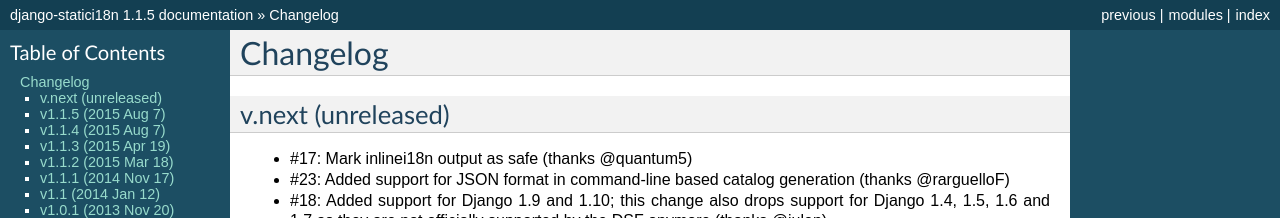
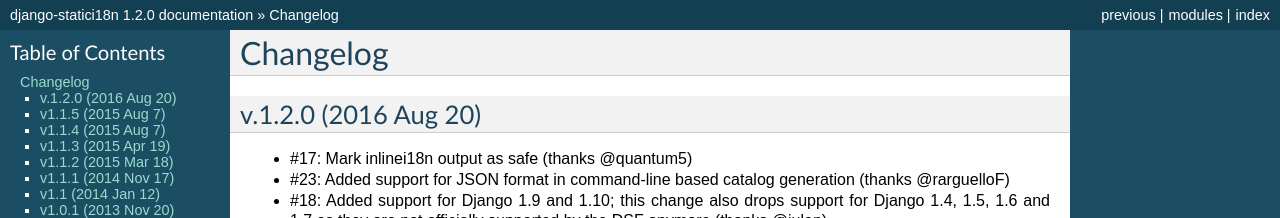
Before and after one commit to zyegfryed/django-statici18n, a Sphinx documentation site: the page built from docs/changelog.rst, in a window 1280 px wide and 900 px high. Shown: the top 218 px of the window. Built offline with Sphinx 7.4.7, drawn with Linux system fonts in a browser that asks for light colours; some of the changed text lies outside the part shown.

Commit message:
Bump version

```diff
--- a/docs/changelog.rst
+++ b/docs/changelog.rst
@@ -1,8 +1,8 @@
 Changelog
 =========
 
-v.next (unreleased)
--------------------
+v.1.2.0 (2016 Aug 20)
+---------------------
 
 * #17: Mark inlinei18n output as safe (thanks @quantum5)
 * #23: Added support for JSON format in command-line based catalog generation
--- a/docs/conf.py
+++ b/docs/conf.py
@@ -56,9 +56,9 @@
 # built documents.
 #
 # The short X.Y version.
-version = '1.1'
+version = '1.2'
 # The full version, including alpha/beta/rc tags.
-release = '1.1.5'
+release = '1.2.0'
 
 # The language for content autogenerated by Sphinx. Refer to documentation
 # for a list of supported languages.
--- a/setup.py
+++ b/setup.py
@@ -2,7 +2,7 @@
 
 setup(
     name="django-statici18n",
-    version="1.1.5",
+    version="1.2.0",
     author="Sebastien Fievet",
     author_email="zyegfryed@gmail.com",
     url="http://django-statici18n.readthedocs.org/",
--- a/src/statici18n/__init__.py
+++ b/src/statici18n/__init__.py
@@ -1,2 +1,2 @@
 # following PEP 386
-__version__ = "1.1.5"
+__version__ = "1.2.0"
```
